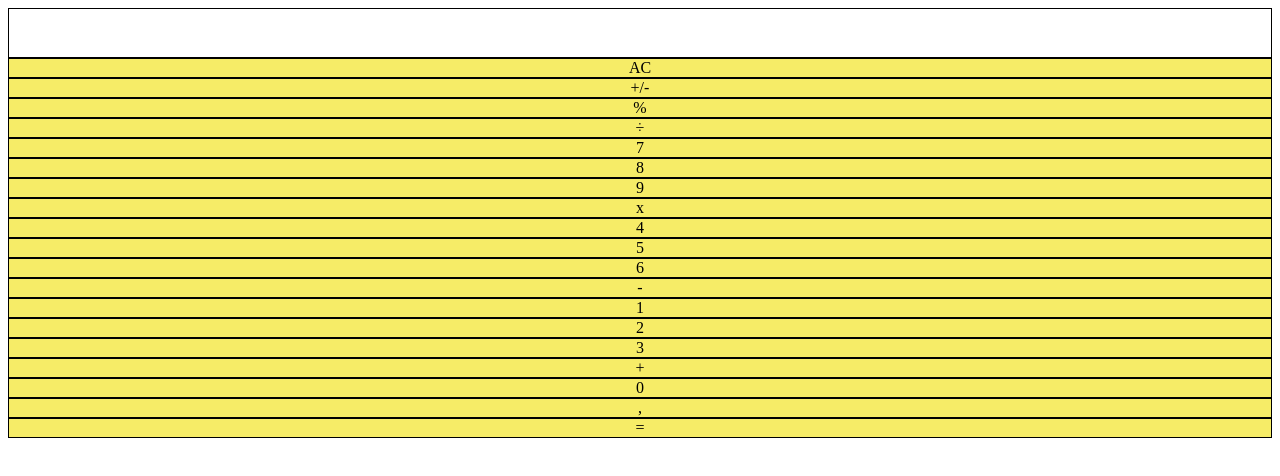
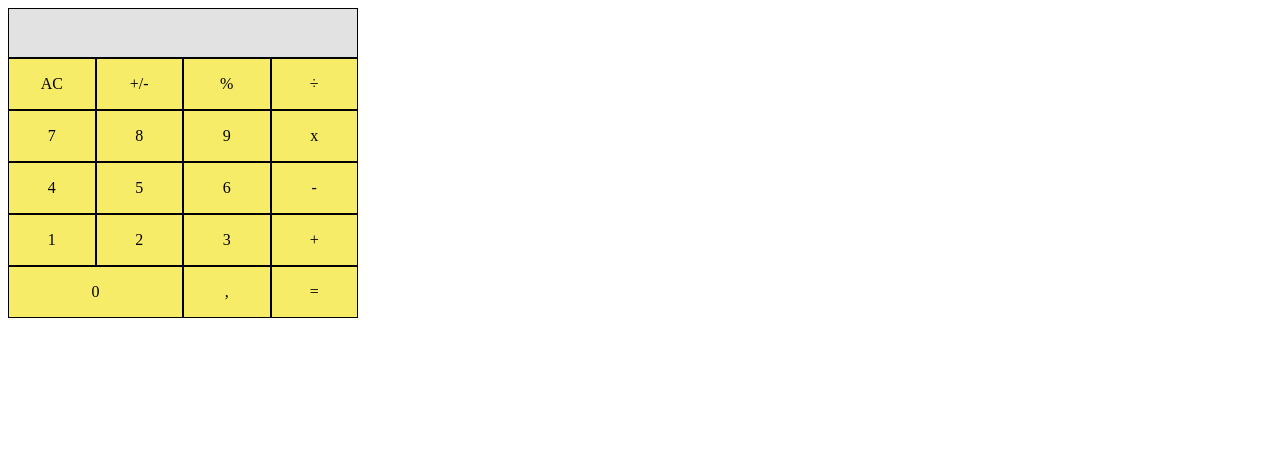
Before and after one commit to Hensyis/Calculatrice, a plain HTML site: page index.html in a window 1280 px wide. Drawn offline with Linux system fonts and the light colour scheme.

Commit message:
Ajouter des classes

```diff
--- a/index.html
+++ b/index.html
@@ -5,30 +5,31 @@
     <meta http-equiv="X-UA-Compatible" content="IE=edge">
     <meta name="viewport" content="width=device-width, initial-scale=1.0">
     <link rel="stylesheet" href="style.css" />
-    <script href="Calculatrice.js"></script>
+    <script src="Calculatrice.js" defer></script>
     <title>Calculatrice de luxe</title>
 </head>
 <body>
-<div id="container"></div>
-    <div id="ecran"></div>
-    <div class="touche">AC</div>
-    <div class="touche">+/-</div>
-    <div class="touche">%</div>
-    <div class="touche">÷</div>
-    <div class="touche">7</div>
-    <div class="touche">8</div>
-    <div class="touche">9</div>
-    <div class="touche">x</div>
-    <div class="touche">4</div>
-    <div class="touche">5</div>
-    <div class="touche">6</div>
-    <div class="touche">-</div>
-    <div class="touche">1</div>
-    <div class="touche">2</div>
-    <div class="touche">3</div>
-    <div class="touche">+</div>
-    <div class="touche">0</div>
-    <div class="touche">,</div>
-    <div class="touche">=</div>
+<div id="container">
+    <div id="ecran"><p></p></div>
+    <div id="toucheClear" class="touche"><p>AC</p></div>
+    <div class="touche"><p>+/-</p></div>
+    <div class="touche toucheOperateur"><p>%</p></div>
+    <div class="touche toucheOperateur"><p>÷</p></div>
+    <div class="touche toucheNombre"><p>7</p></div>
+    <div class="touche toucheNombre"><p>8</p></div>
+    <div class="touche toucheNombre"><p>9</p></div>
+    <div class="touche toucheOperateur"><p>x</p></div>
+    <div class="touche toucheNombre"><p>4</p></div>
+    <div class="touche toucheNombre"><p>5</p></div>
+    <div class="touche toucheNombre"><p>6</p></div>
+    <div class="touche toucheOperateur"><p>-</p></div>
+    <div class="touche toucheNombre"><p>1</p></div>
+    <div class="touche toucheNombre"><p>2</p></div>
+    <div class="touche toucheNombre"><p>3</p></div>
+    <div class="touche toucheOperateur"><p>+</p></div>
+    <div class="touche touche0  toucheNombre"><p>0</p></div>
+    <div class="touche"><p>,</p></div>
+    <div class="touche afficher"><p>=</p></div>
+</div>
 </body>
 </html>
```
